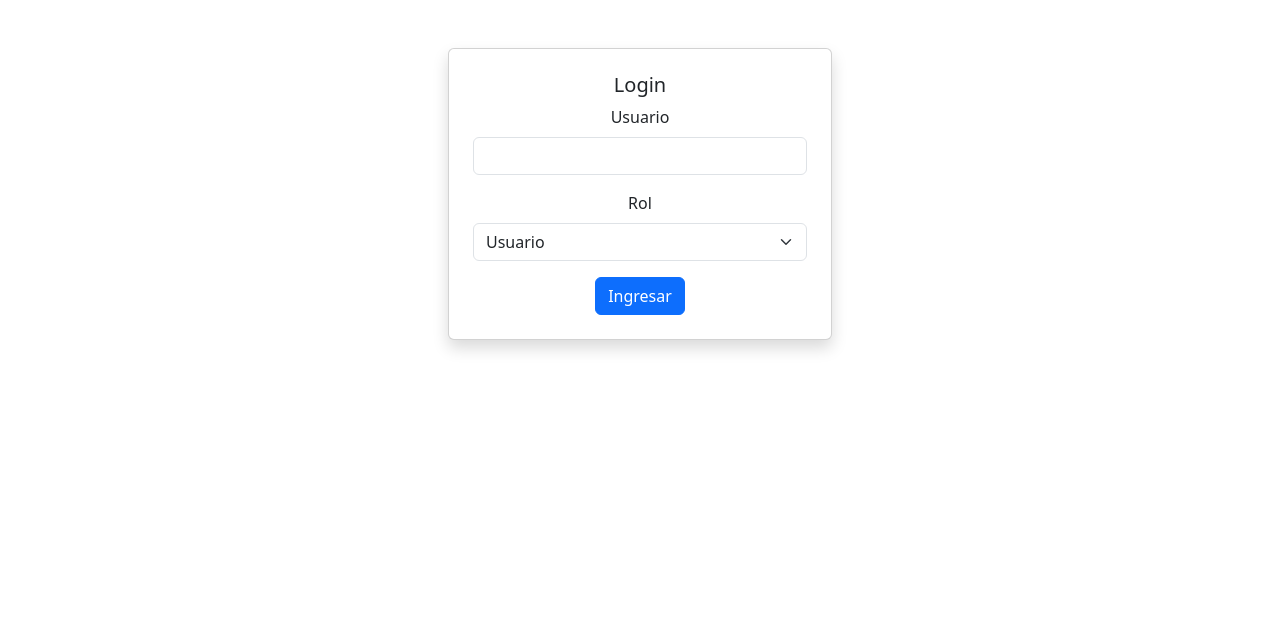
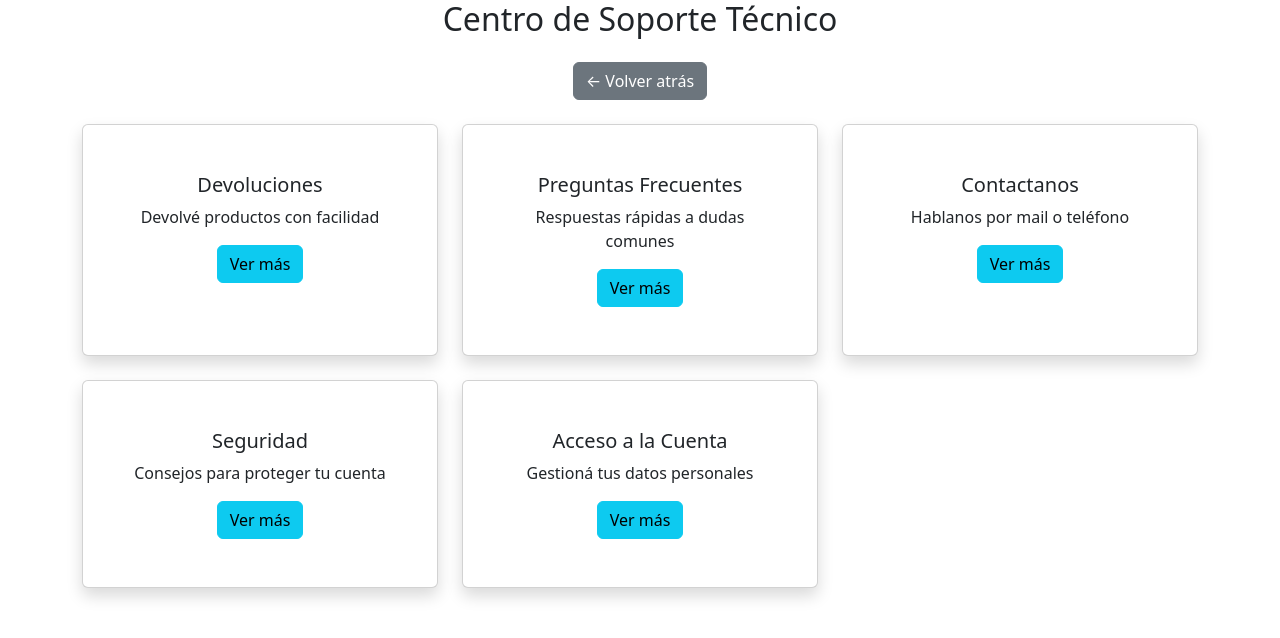
Before and after one commit to santip019/TrabajoFinalGrupo21Comision2, a React (Vite) app: page /soporte in a window 1280 px wide. Before the commit this address led to /. Shown: the top 638 px of the page. Built offline with nearby package versions, Linux system fonts and the light colour scheme; no server answers.

Commit message:
Feat: Se realizo la seccion soporte  [Fernandez Bruno]

```diff
--- a/src/assets/components/AppRoutes.jsx
+++ b/src/assets/components/AppRoutes.jsx
@@ -10,12 +10,27 @@ import VerDetalles from './VerDetalles';
 import Papelera from './Papelera';
 import AdminRoute from "../../routes/AdminRoute";
 import RutaAutenticada from "./RutaAutenticada";
+import Soporte from './Soporte';
+import Devoluciones from './soporte/Devoluciones';
+import Faq from './soporte/Faq';
+import Contacto from './soporte/Contacto';
+import Seguridad from './soporte/Seguridad';
+import Cuenta from './soporte/Cuenta';
+
 
 function AppRoutes() {
   return (
     <Routes>
       {/* Login como pantalla inicial */}
       <Route path="/" element={<Login />} />
+
+      {/* Soporte técnico: RUTAS PÚBLICAS */}
+      <Route path="/soporte" element={<Soporte />} />
+      <Route path="/soporte/devoluciones" element={<Devoluciones />} />
+      <Route path="/soporte/faq" element={<Faq />} />
+      <Route path="/soporte/contacto" element={<Contacto />} />
+      <Route path="/soporte/seguridad" element={<Seguridad />} />
+      <Route path="/soporte/cuenta" element={<Cuenta />} />
 
       {/* Todo lo privado bajo Layout */}
       <Route path="/Layout" element={
@@ -44,7 +59,9 @@ function AppRoutes() {
       {/* Redirección por defecto */}
       <Route path="*" element={<Navigate to="/" />} />
     </Routes>
+
   );
+
 }
 
 export default AppRoutes;
--- a/src/assets/components/Layout.jsx
+++ b/src/assets/components/Layout.jsx
@@ -20,7 +20,10 @@ function Layout() {
               )}
               <Nav.Link as={Link} to="/Layout/favoritos">Favoritos</Nav.Link>
               <Nav.Link as={Link} to="/Layout/acerca-de">Acerca de</Nav.Link>
+              <Nav.Link as={Link} to="/soporte">Soporte</Nav.Link>
+
               {user && <Nav.Link onClick={logout}>Cerrar Sesión</Nav.Link>}
+
             </Nav>
           </Navbar.Collapse>
         </Container>
@@ -32,4 +35,5 @@ function Layout() {
   );
 }
 
+
 export default Layout;
--- /dev/null
+++ b/src/assets/components/Soporte.jsx
@@ -0,0 +1,40 @@
+import { Card, Button } from "react-bootstrap";
+import { useNavigate } from "react-router-dom";
+
+function Soporte() {
+  const navigate = useNavigate();
+
+  const secciones = [
+    { titulo: "Devoluciones", descripcion: "Devolvé productos con facilidad", ruta: "devoluciones" },
+    { titulo: "Preguntas Frecuentes", descripcion: "Respuestas rápidas a dudas comunes", ruta: "faq" },
+    { titulo: "Contactanos", descripcion: "Hablanos por mail o teléfono", ruta: "contacto" },
+    { titulo: "Seguridad", descripcion: "Consejos para proteger tu cuenta", ruta: "seguridad" },
+    { titulo: "Acceso a la Cuenta", descripcion: "Gestioná tus datos personales", ruta: "cuenta" },
+  ];
+
+  return (
+    <div className="container">
+      <h2 className="mb-4">Centro de Soporte Técnico</h2>
+      <div className="mb-4">
+        <Button variant="secondary" onClick={() => navigate(-1)}>← Volver atrás</Button>
+      </div>
+      <div className="row g-4">
+        {secciones.map((item, i) => (
+          <div className="col-md-4" key={i}>
+            <Card className="h-100 shadow">
+              <Card.Body>
+                <Card.Title>{item.titulo}</Card.Title>
+                <Card.Text>{item.descripcion}</Card.Text>
+                <Button onClick={() => navigate(`/soporte/${item.ruta}`)} variant="info">
+                  Ver más
+                </Button>
+              </Card.Body>
+            </Card>
+          </div>
+        ))}
+      </div>
+    </div>
+  );
+}
+
+export default Soporte;
--- /dev/null
+++ b/src/assets/components/soporte/Contacto.jsx
@@ -0,0 +1,18 @@
+import { Button } from "react-bootstrap";
+import { useNavigate } from "react-router-dom";
+
+export default function Contacto() {
+  const navigate = useNavigate();
+
+  return (
+    <div className="container">
+
+      <h3>Contactanos</h3>
+      <Button variant="secondary" onClick={() => navigate(-1)} className="mb-4">
+        ← Volver atrás
+      </Button>
+      <p>Correo: soporte@tutienda.com</p>
+      <p>Teléfono: 0800-123-4567</p>
+    </div>
+  );
+}
--- /dev/null
+++ b/src/assets/components/soporte/Cuenta.jsx
@@ -0,0 +1,32 @@
+import { Button } from "react-bootstrap";
+import { useNavigate } from "react-router-dom";
+import { useAuth } from "../../../context/AuthContext";
+
+export default function Cuenta() {
+  const navigate = useNavigate();
+  const { user } = useAuth();
+
+  if (!user || user.role !== "admin") {
+    return (
+      <div className="container text-danger">
+
+        <h3>Acceso denegado</h3>
+        <Button variant="secondary" onClick={() => navigate(-1)} className="mb-4">
+          ← Volver atrás
+        </Button>
+        <p>Esta sección solo está disponible para administradores.</p>
+      </div>
+    );
+  }
+
+  return (
+    <div className="container">
+
+      <h3>Gestión de cuenta (solo admin)</h3>
+      <Button variant="secondary" onClick={() => navigate(-1)} className="mb-4">
+        ← Volver atrás
+      </Button>
+      <p>Podés cambiar tu email, contraseña o eliminar tu cuenta desde esta sección.</p>
+    </div>
+  );
+}
--- /dev/null
+++ b/src/assets/components/soporte/Devoluciones.jsx
@@ -0,0 +1,20 @@
+import { Button } from "react-bootstrap";
+import { useNavigate } from "react-router-dom";
+
+export default function Devoluciones() {
+  const navigate = useNavigate();
+
+  return (
+    <div className="container">
+
+      <h3>Política de Devoluciones</h3>
+      <Button variant="secondary" onClick={() => navigate(-1)} className="mb-4">
+        ← Volver atrás
+      </Button>
+      <p>
+        Tenés 30 días para devolver un producto si está en mal estado o fue incorrecto.
+        Contactanos para iniciar el proceso.
+      </p>
+    </div>
+  );
+}
--- /dev/null
+++ b/src/assets/components/soporte/Faq.jsx
@@ -0,0 +1,40 @@
+import { Accordion, Button } from "react-bootstrap";
+import { useNavigate } from "react-router-dom";
+
+function Faq() {
+  const navigate = useNavigate();
+
+  const preguntas = [
+    {
+      pregunta: "¿Cuánto tarda el envío?",
+      respuesta: "Los envíos demoran entre 2 a 5 días hábiles dependiendo tu zona."
+    },
+    {
+      pregunta: "¿Cómo puedo pagar?",
+      respuesta: "Aceptamos tarjetas de crédito, débito, transferencias y pagos por QR."
+    },
+    {
+      pregunta: "¿Qué hago si mi producto llegó dañado?",
+      respuesta: "Contactanos en la sección de Devoluciones para ayudarte con el reemplazo o reembolso."
+    }
+  ];
+
+  return (
+    <div className="container">
+      <h3 className="mb-4">Preguntas Frecuentes</h3>
+      <div className="mb-4">
+        <Button variant="secondary" onClick={() => navigate(-1)}>← Volver atrás</Button>
+      </div>
+      <Accordion>
+        {preguntas.map((item, i) => (
+          <Accordion.Item eventKey={i.toString()} key={i}>
+            <Accordion.Header>{item.pregunta}</Accordion.Header>
+            <Accordion.Body>{item.respuesta}</Accordion.Body>
+          </Accordion.Item>
+        ))}
+      </Accordion>
+    </div>
+  );
+}
+
+export default Faq;
--- /dev/null
+++ b/src/assets/components/soporte/Seguridad.jsx
@@ -0,0 +1,17 @@
+import { Button } from "react-bootstrap";
+import { useNavigate } from "react-router-dom";
+
+export default function Seguridad() {
+  const navigate = useNavigate();
+
+  return (
+    <div className="container">
+
+      <h3>Seguridad de tu cuenta</h3>
+      <Button variant="secondary" onClick={() => navigate(-1)} className="mb-4">
+        ← Volver atrás
+      </Button>
+      <p>No compartas tu contraseña. Activá la verificación en dos pasos si es posible.</p>
+    </div>
+  );
+}
```
